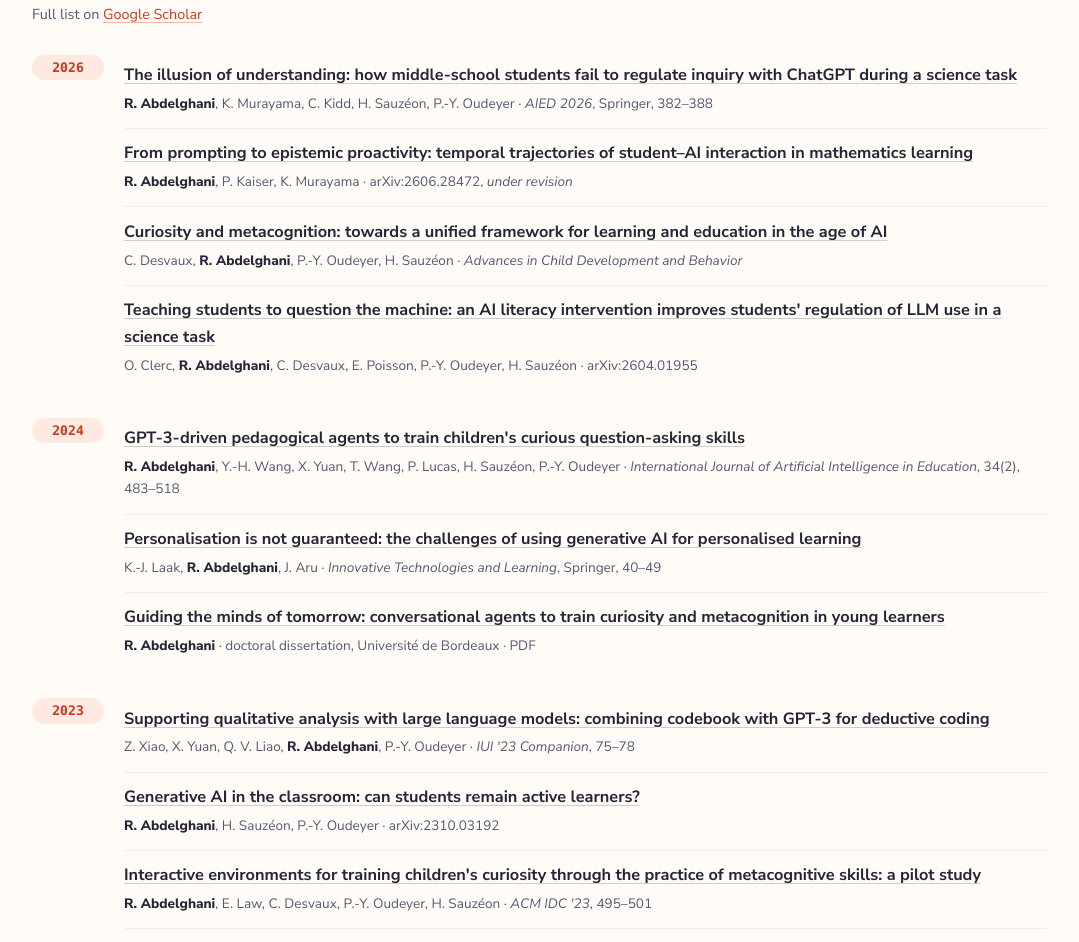
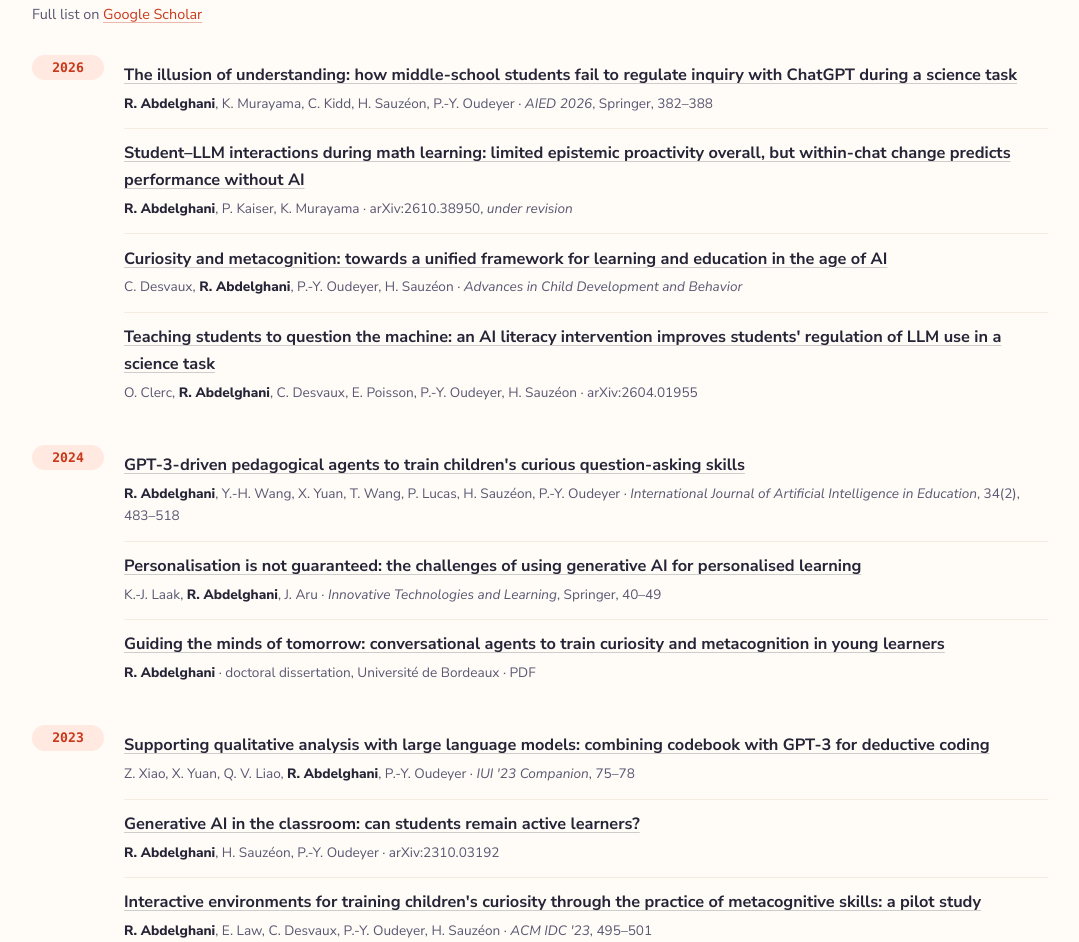
Before and after one commit to RaniaAbdelghani/raniaabdelghani.github.io, a plain HTML site: page index.html in a window 1280 px wide. Shown: the part 2056-2998 px from the top of the page, without its empty margins (100-1179 px from the left). Drawn offline with Linux system fonts and the light colour scheme.

Commit message:
content: update epistemic proactivity preprint to arXiv:2610.38950
New title, abstract-based blurb, and arXiv link for the student-LLM
math learning preprint on the resources and publications pages.

```diff
--- a/index.html
+++ b/index.html
@@ -138,8 +138,8 @@
           <p class="pub-meta"><span class="me">R. Abdelghani</span>, K. Murayama, C. Kidd, H. Sauzéon, P.-Y. Oudeyer · <em>AIED 2026</em>, Springer, 382–388</p>
         </li>
         <li class="pub">
-          <p class="pub-title"><a href="https://doi.org/10.48550/arXiv.2606.28472">From prompting to epistemic proactivity: temporal trajectories of student–AI interaction in mathematics learning</a></p>
-          <p class="pub-meta"><span class="me">R. Abdelghani</span>, P. Kaiser, K. Murayama · arXiv:2606.28472, <em>under revision</em></p>
+          <p class="pub-title"><a href="https://arxiv.org/abs/2610.38950">Student–LLM interactions during math learning: limited epistemic proactivity overall, but within-chat change predicts performance without AI</a></p>
+          <p class="pub-meta"><span class="me">R. Abdelghani</span>, P. Kaiser, K. Murayama · arXiv:2610.38950, <em>under revision</em></p>
         </li>
         <li class="pub">
           <p class="pub-title"><a href="https://doi.org/10.1016/bs.acdb.2026.04.005">Curiosity and metacognition: towards a unified framework for learning and education in the age of AI</a></p>
```
Also changed, not shown: resources.html (+3 -3 lines).
